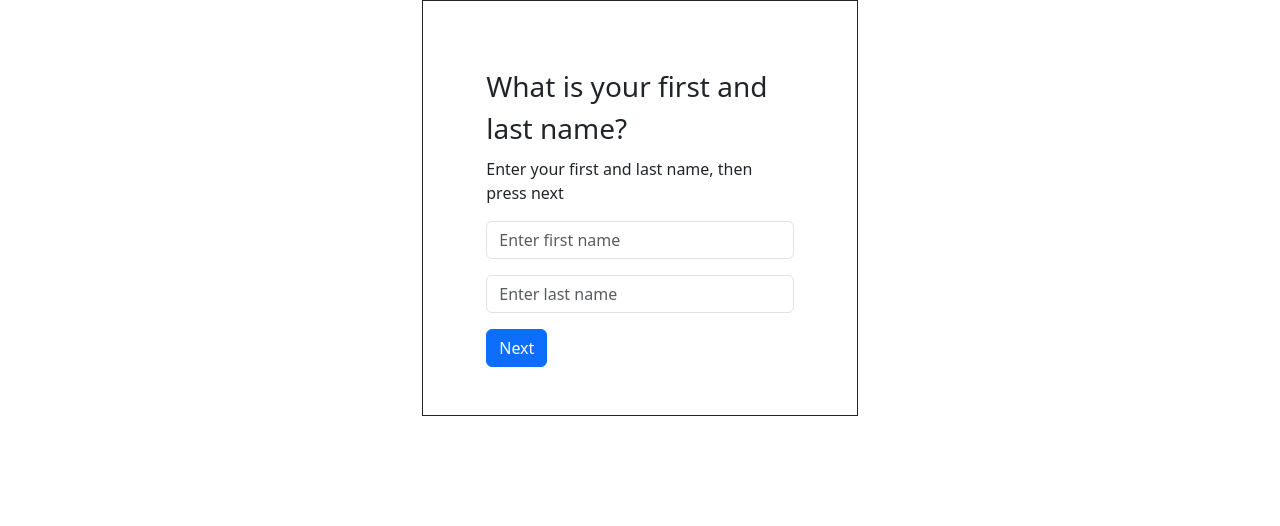
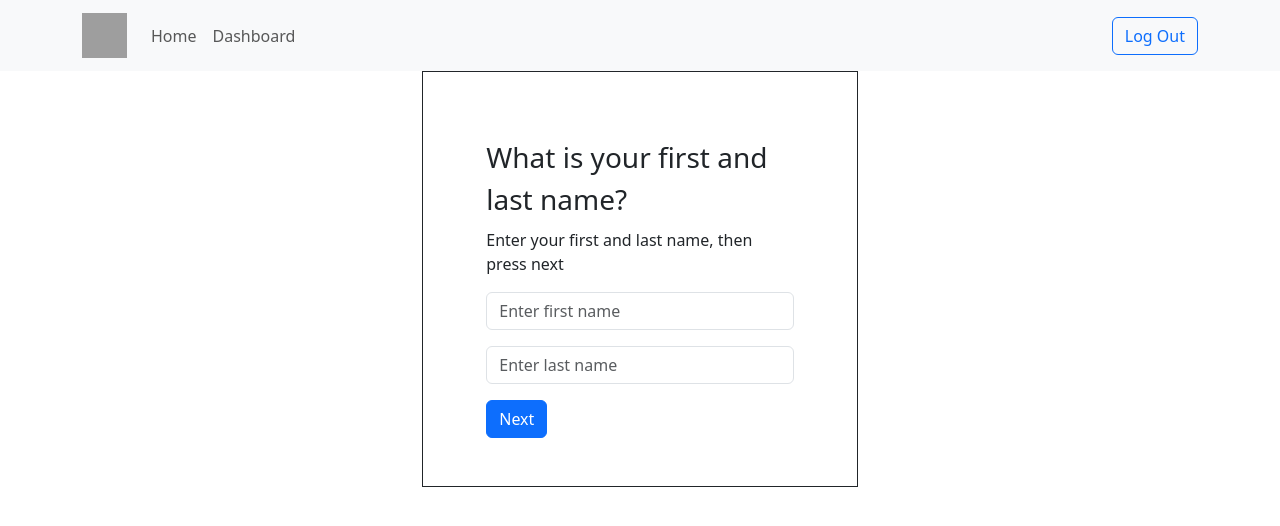
Before and after one commit to racosta323/kpkr-phase-4-project, a React (Create React App) app in the folder client/: page /onboarding in a window 1280 px wide. Shown: the top 526 px of the page. Built offline with nearby package versions, Linux system fonts and the light colour scheme; no server answers; grey boxes are pictures that could not be loaded.

Commit message:
adds navbar to onboarding flow

```diff
--- a/client/src/components/OnboardingFlow/Intake.js
+++ b/client/src/components/OnboardingFlow/Intake.js
@@ -8,11 +8,11 @@ import Goals from "./OnboardingGoals"
 import Contributions from "./OnboardingContributions"
 import Confirmation from "./OnboardingConfirmation";
 import { useNavigate, useOutletContext } from "react-router-dom";
+import NavBar from "../NavBar"
 
 // import FakePage from "../AllGoals";
 import * as yup from 'yup';
 
-import NavBar from "../NavBar";
 
   function Intake(){
 
@@ -269,7 +269,11 @@ import NavBar from "../NavBar";
 
 
 return (
-      update()
+    <>
+      <NavBar/>
+      {update() }
+    </>
+
 )
   }
 export default Intake;
```
